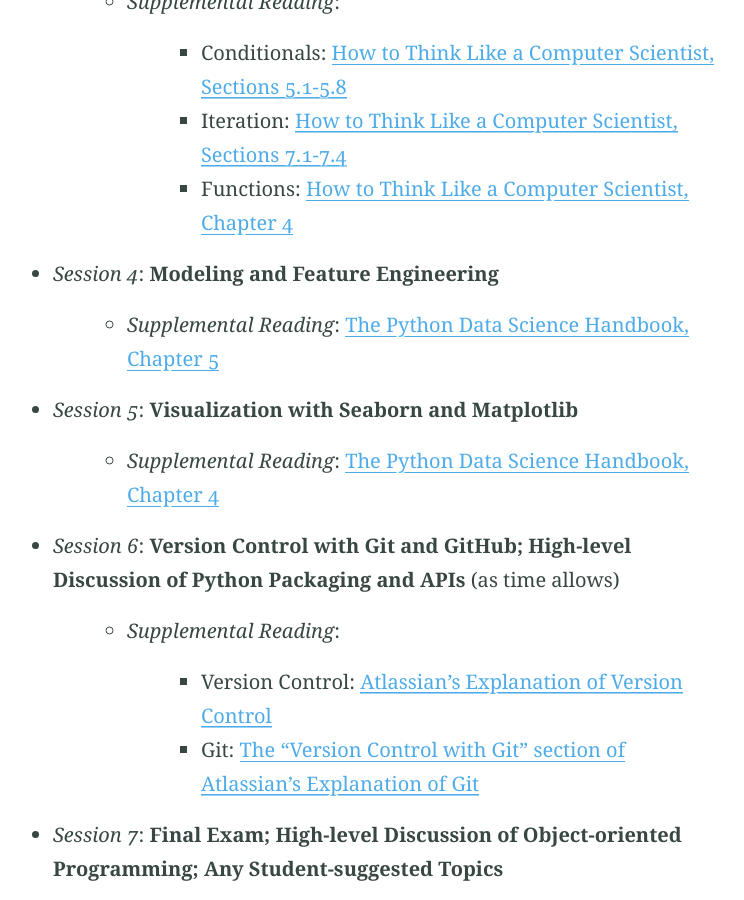
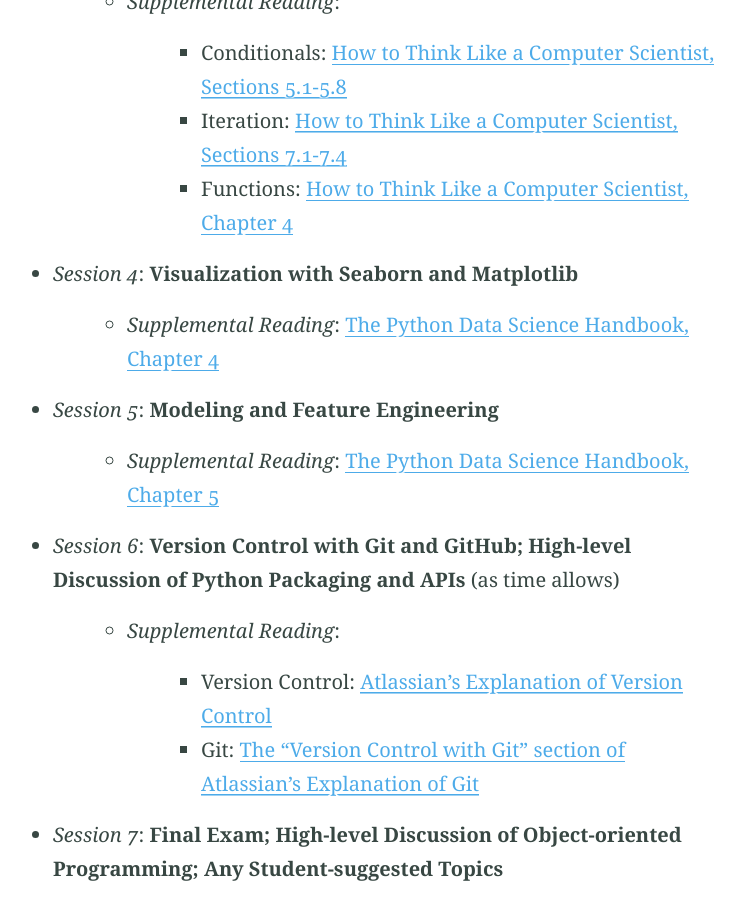
Before and after one commit to eswan18/ethanswan.com, a Jekyll site: the page built from courses/pages/python-for-ds-course.md, in a window 1280 px wide and 900 px high, scrolled down 2659 px. Shown: the whole window, without its empty margins (270-1014 px from the left). Built offline with Jekyll 4.4.1, drawn with Linux system fonts in a browser that asks for light colours.

Commit message:
Switch lecture 4 and 5 content

```diff
--- a/courses/pages/python-for-ds-course.md
+++ b/courses/pages/python-for-ds-course.md
@@ -51,10 +51,10 @@
     - Conditionals: [How to Think Like a Computer Scientist, Sections 5.1-5.8](http://openbookproject.net/thinkcs/python/english3e/conditionals.html)
     - Iteration: [How to Think Like a Computer Scientist, Sections 7.1-7.4](http://openbookproject.net/thinkcs/python/english3e/iteration.html)
     - Functions: [How to Think Like a Computer Scientist, Chapter 4](http://openbookproject.net/thinkcs/python/english3e/functions.html)
-- *Session 4*: **Modeling and Feature Engineering**
+- *Session 4*: **Visualization with Seaborn and Matplotlib**
+  - *Supplemental Reading*: [The Python Data Science Handbook, Chapter 4](https://jakevdp.github.io/PythonDataScienceHandbook/04.00-introduction-to-matplotlib.html)
+- *Session 5*: **Modeling and Feature Engineering**
   - *Supplemental Reading*: [The Python Data Science Handbook, Chapter 5](https://jakevdp.github.io/PythonDataScienceHandbook/05.00-machine-learning.html)
-- *Session 5*: **Visualization with Seaborn and Matplotlib**
-  - *Supplemental Reading*: [The Python Data Science Handbook, Chapter 4](https://jakevdp.github.io/PythonDataScienceHandbook/04.00-introduction-to-matplotlib.html)
 - *Session 6*: **Version Control with Git and GitHub; High-level Discussion of Python Packaging and APIs** (as time allows)
   - *Supplemental Reading*:
     - Version Control: [Atlassian's Explanation of Version Control](https://www.atlassian.com/git/tutorials/what-is-version-control)
```
